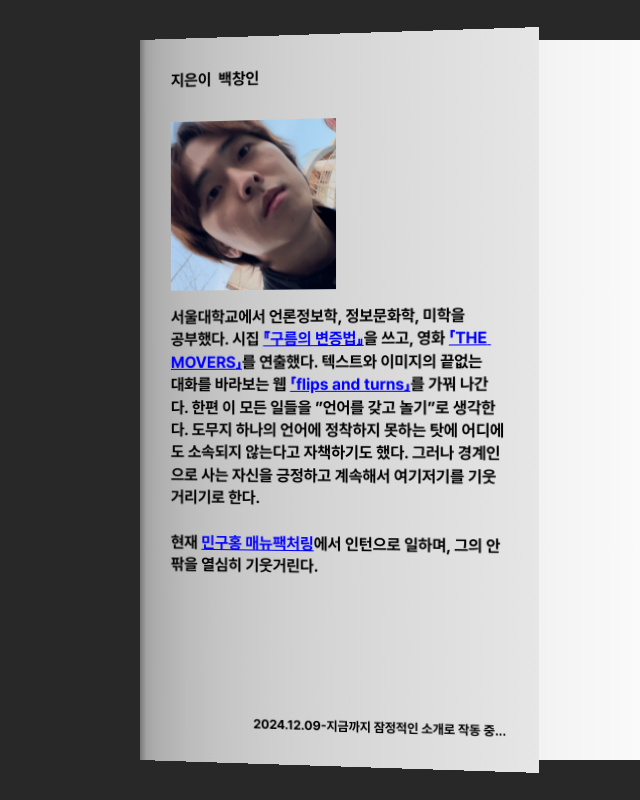
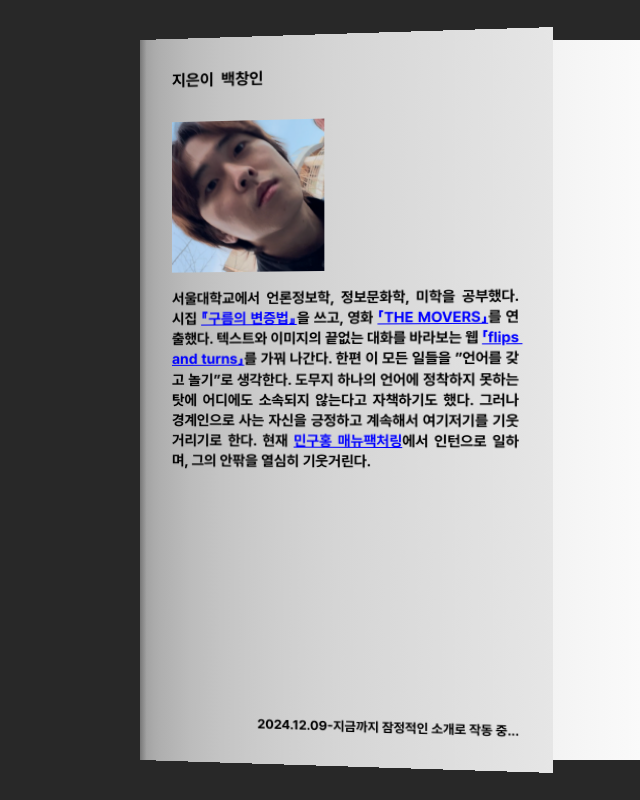
Before and after one commit to nuagenic/baekchangin.com, a React (Create React App) app: page /profiles in a window 1280 px wide. Shown: the whole page, without its empty margins (640-1280 px from the left). Built offline with nearby package versions, Linux system fonts and the light colour scheme.

Commit message:
Feat/profiles shadow (#4)
* fix: Change css

* feat: Add stacking flaps

* feat: Comment out sample profileList

```diff
--- /dev/null
+++ b/src/components/BackFlap/BackFlap.module.css
@@ -0,0 +1,59 @@
+.backFlap,
+.clickedBackFlap {
+  position: absolute;
+  height: 90%;
+  width: 400px;
+  /* left: 100px; */
+  top: 5vh;
+
+  padding: 2rem;
+  box-sizing: border-box;
+  border-right: rgb(110, 110, 110) 1px solid;
+  background: linear-gradient(
+    0.75turn,
+    rgb(120, 120, 120),
+    5%,
+    rgb(250, 250, 250)
+  );
+  font-weight: 700;
+
+  backface-visibility: hidden;
+  transform-origin: right center;
+  transform-style: preserve-3d;
+  transition: transform 1.8s ease-in-out;
+  display: flex;
+  align-items: end;
+  cursor: pointer;
+}
+
+.backFlap {
+  transform: rotateY(170deg);
+}
+
+.clickedBackFlap {
+  transform: rotateY(20deg);
+}
+
+.clickedBackFlap:hover {
+  transform: rotateY(25deg);
+  transition: transform 1s ease-in-out;
+}
+
+.note {
+  white-space: pre-wrap;
+  text-align: justify;
+  font-size: 1rem;
+}
+
+.cover {
+  position: absolute;
+  background: linear-gradient(
+    0.25turn,
+    rgb(120, 120, 120),
+    5%,
+    rgb(250, 250, 250)
+  );
+  width: 100%;
+  height: 100%;
+  /* z-index: -1 !important; */
+}
--- /dev/null
+++ b/src/components/BackFlap/BackFlap.tsx
@@ -0,0 +1,40 @@
+import { useState } from "react";
+
+import { ProfileType } from "../../assets/profilesList";
+import styles from "./BackFlap.module.css";
+
+export default function BookFlap({
+  occupation,
+  text,
+  thumbnail,
+  startDate,
+  endDate,
+  note,
+  flapZ,
+  coverZ,
+  left,
+  isClicked,
+  onClick,
+}: ProfileType & {
+  flapZ: number;
+  coverZ: number;
+  left: number;
+  isClicked: boolean;
+  onClick: () => void;
+}) {
+  //   const [isClicked, setIsClicked] = useState(false);
+
+  //   const handleFlapClick = () => {
+  //     setIsClicked((prev) => !prev);
+  //   };
+
+  return (
+    <div
+      className={isClicked ? styles.clickedBackFlap : styles.backFlap}
+      onClick={onClick}
+      style={{ zIndex: flapZ, left: left }}
+    >
+      <div className={styles.note}>{note}</div>
+    </div>
+  );
+}
--- a/src/components/BookFlap/BookFlap.module.css
+++ b/src/components/BookFlap/BookFlap.module.css
@@ -1,14 +1,22 @@
-.container {
+/* .container {
+  position: relative;
   font-weight: 700;
   width: 500px;
   min-width: 200px;
   height: 90%;
   min-height: 300px;
   perspective: 2000px;
-}
+  margin-left: -200px;
+} */
 
 .flap,
 .clickedFlap {
+  position: absolute;
+  height: 90%;
+  width: 400px;
+  top: 5vh;
+  /* left: 500px; */
+
   padding: 2rem;
   box-sizing: border-box;
   background: linear-gradient(
@@ -17,10 +25,9 @@
     5%,
     rgb(230, 230, 230)
   );
-  height: 100%;
-  position: absolute;
-  width: 400px;
-  /* box-shadow: 10px 30px rgba(0, 0, 0, 0.3); */
+  font-weight: 700;
+
+  /* box-shadow: 5px 5px 3px #666; */
   transform-origin: left center;
   transform-style: preserve-3d;
   transition: transform 1.8s ease-in-out;
@@ -60,14 +67,15 @@
 }
 
 .image {
-  width: 50%;
+  width: 150px;
   height: auto;
 }
 
 .text {
+  font-size: 0.9rem;
   white-space: pre-wrap;
   line-height: 1.4;
-  /* text-align: justify; */
+  text-align: justify;
   cursor: default;
 }
 
@@ -113,17 +121,18 @@
 }
 
 .clickedBackFlap:hover {
-  transform: rotateY(30deg);
+  transform: rotateY(25deg);
   transition: transform 1s ease-in-out;
 }
 
 .note {
   white-space: pre-wrap;
-  /* text-align: justify; */
+  text-align: justify;
   font-size: 1rem;
 }
 
 .cover {
+  position: absolute;
   background: linear-gradient(
     0.25turn,
     rgb(120, 120, 120),
@@ -132,4 +141,5 @@
   );
   width: 100%;
   height: 100%;
+  /* z-index: -1 !important; */
 }
--- a/src/components/BookFlap/BookFlap.tsx
+++ b/src/components/BookFlap/BookFlap.tsx
@@ -10,18 +10,29 @@ export default function BookFlap({
   startDate,
   endDate,
   note,
-}: ProfileType) {
-  const [isClicked, setIsClicked] = useState(false);
+  flapZ,
+  coverZ,
+  left,
+  isClicked,
+  onClick,
+}: ProfileType & {
+  flapZ: number;
+  coverZ: number;
+  left: number;
+  isClicked: boolean;
+  onClick: () => void;
+}) {
+  // const [isClicked, setIsClicked] = useState(false);
 
-  const handleFlapClick = () => {
-    setIsClicked((prev) => !prev);
-  };
+  // const handleFlapClick = () => {
+  //   setIsClicked((prev) => !prev);
+  // };
 
   return (
-    <div className={styles.container}>
     <div
       className={isClicked ? styles.clickedFlap : styles.flap}
-        onClick={handleFlapClick}
+      style={{ zIndex: flapZ, left: left }}
+      onClick={onClick}
     >
       <section className={styles.section}>
         <div className={styles.name}>
@@ -39,13 +50,5 @@ export default function BookFlap({
         </div>
       </section>
     </div>
-      <div
-        className={isClicked ? styles.clickedBackFlap : styles.backFlap}
-        onClick={handleFlapClick}
-      >
-        <div className={styles.note}>{note}</div>
-      </div>
-      <div className={styles.cover}></div>
-    </div>
   );
 }
--- /dev/null
+++ b/src/components/Cover/Cover.module.css
@@ -0,0 +1,13 @@
+.cover {
+  position: absolute;
+  height: 90%;
+  width: 500px;
+  top: 5vh;
+
+  background: linear-gradient(
+    0.25turn,
+    rgb(120, 120, 120),
+    5%,
+    rgb(250, 250, 250)
+  );
+}
--- /dev/null
+++ b/src/components/Cover/Cover.tsx
@@ -0,0 +1,13 @@
+import styles from "./Cover.module.css";
+
+export default function Cover({
+  coverZ,
+  left,
+}: {
+  coverZ: number;
+  left: number;
+}) {
+  return (
+    <div className={styles.cover} style={{ zIndex: coverZ, left: left }}></div>
+  );
+}
--- a/src/routes/Profiles.tsx
+++ b/src/routes/Profiles.tsx
@@ -1,13 +1,84 @@
+import { useState, useEffect } from "react";
+
 import styles from "../styles/Profiles.module.css";
 import { profilesList } from "../assets/profilesList";
 import BookFlap from "../components/BookFlap/BookFlap";
+import BackFlap from "../components/BackFlap/BackFlap";
+import Cover from "../components/Cover/Cover";
 
 export default function Profiles() {
+  const [viewportWidth, setViewportWidth] = useState(0);
+  const [isClickedArray, setIsClickedArray] = useState(
+    Array(profilesList.length).fill(false)
+  );
+
+  useEffect(() => {
+    const updateWidth = () => setViewportWidth(window.innerWidth);
+    updateWidth();
+
+    window.addEventListener("resize", updateWidth);
+
+    return () => window.removeEventListener("resize", updateWidth);
+  }, []);
+
+  const handleFlapClick = (index: number) => {
+    setIsClickedArray((prev) =>
+      prev.map((clicked, i) => (i === index ? !clicked : clicked))
+    );
+  };
+
+  const [isClicked1, setIsClicked1] = useState(false);
+  const [isClicked2, setIsClicked2] = useState(false);
+  const [isClicked3, setIsClicked3] = useState(false);
+
+  const handleFlapClick1 = () => {
+    setIsClicked1((prev) => !prev);
+  };
+  const handleFlapClick2 = () => {
+    setIsClicked2((prev) => !prev);
+  };
+  const handleFlapClick3 = () => {
+    setIsClicked3((prev) => !prev);
+  };
+
   return (
     <div className={styles.container}>
-      {profilesList.map((profile) => (
-        <BookFlap key={profile.startDate} {...profile} />
-      ))}
+      {profilesList.map((profile, index, list) => {
+        // 인덱스에 따른 z-index 설정
+        const flapZ = list.length + index + 1;
+        const backFlapZ = list.length - index;
+        const coverZ = list.length - index;
+
+        // 인덱스에 따른 left 값 설정
+        const baseLeft = viewportWidth - 500; // 500은 cover width
+        const bookFlapLeft = baseLeft - index * 35;
+        const backFlapLeft = baseLeft - 400 - index * 35; // 400은 flap width
+        const coverLeft = baseLeft - index * 35;
+
+        return (
+          <>
+            <BookFlap
+              // key={profile.startDate}
+              {...profile}
+              flapZ={flapZ}
+              coverZ={coverZ}
+              left={bookFlapLeft}
+              isClicked={isClickedArray[index]}
+              onClick={() => handleFlapClick(index)}
+            />
+            <BackFlap
+              // key={profile.startDate}
+              {...profile}
+              flapZ={backFlapZ}
+              coverZ={coverZ}
+              left={backFlapLeft}
+              isClicked={isClickedArray[index]}
+              onClick={() => handleFlapClick(index)}
+            />
+            <Cover coverZ={coverZ} left={coverLeft} />
+          </>
+        );
+      })}
     </div>
   );
 }
--- a/src/styles/Profiles.module.css
+++ b/src/styles/Profiles.module.css
@@ -1,8 +1,11 @@
 .container {
+  /* display: flex; */
+  height: 100vh;
   background-color: rgb(40, 40, 40);
-  display: flex;
-  height: 100vh;
-  justify-content: end;
-  align-items: center;
+  /* flex-direction: row-reverse; */
+  /* justify-content: end; */
+  /* align-items: center; */
+  overflow-x: hidden;
   overflow-y: hidden;
+  perspective: 2000px;
 }
```
Also changed, not shown: src/assets/profilesList.ts (+17 -3 lines). Lines whose indentation alone changed are shown as unchanged.
